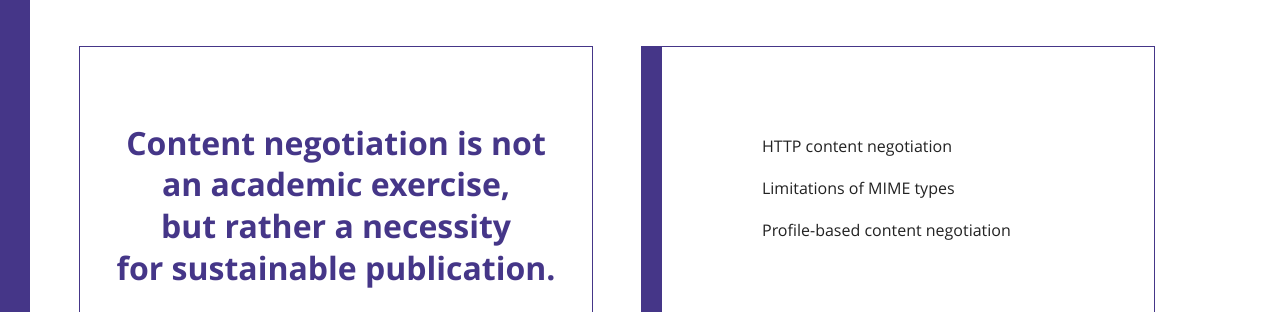
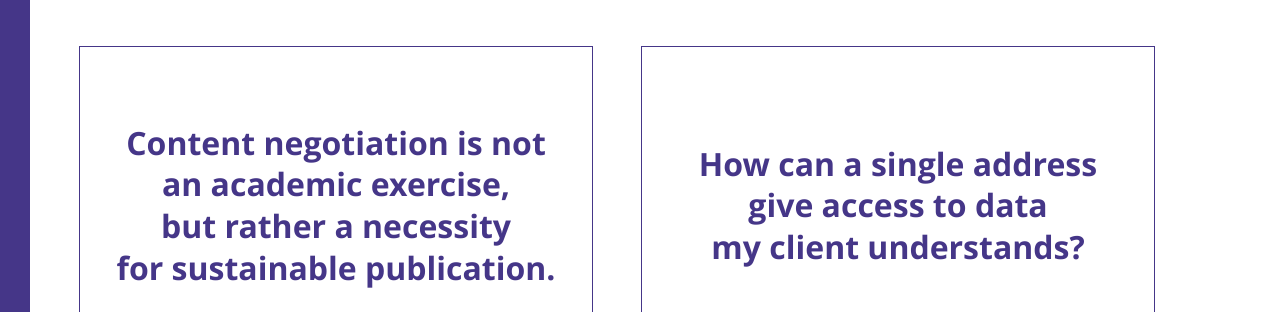
Before and after one commit to RubenVerborgh/SDSVoc-2016, a website: page index.html in a window 1280 px wide. Shown: the part 1800-2112 px from the top of the page. Drawn offline with Linux system fonts and the light colour scheme.

Commit message:
Make goal explicit.

```diff
--- a/index.html
+++ b/index.html
@@ -107,6 +107,14 @@
     <h2 class="shout">
       Content negotiation is not an academic exercise,<br>
       <span class="next">but rather a necessity for sustainable publication.</span>
+    </h2>
+  </div>
+
+  <div class="slide" id="goal">
+    <h2 class="shout">
+      How can a single address<br>
+      give access to data<br>
+      my client understands?
     </h2>
   </div>
 
```
